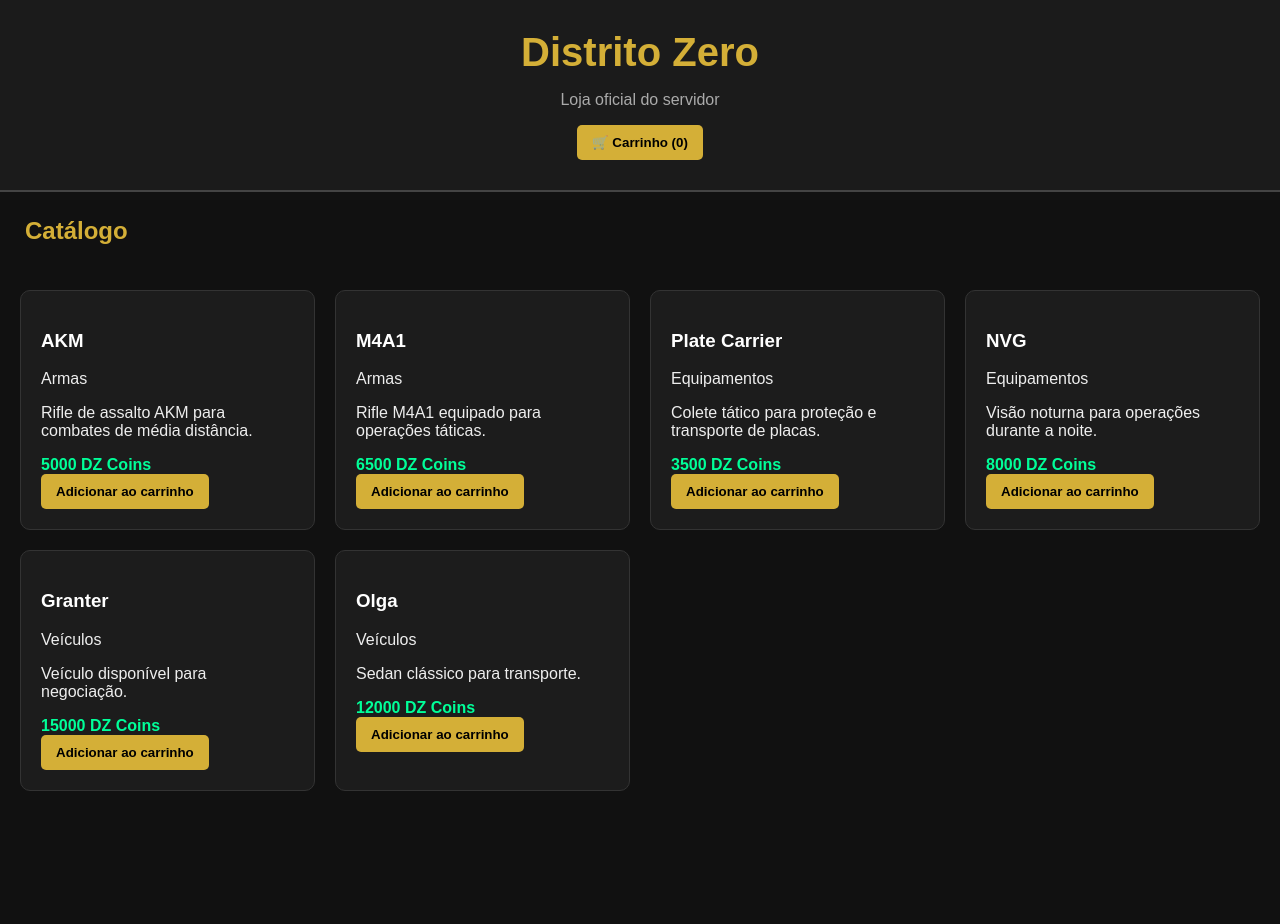
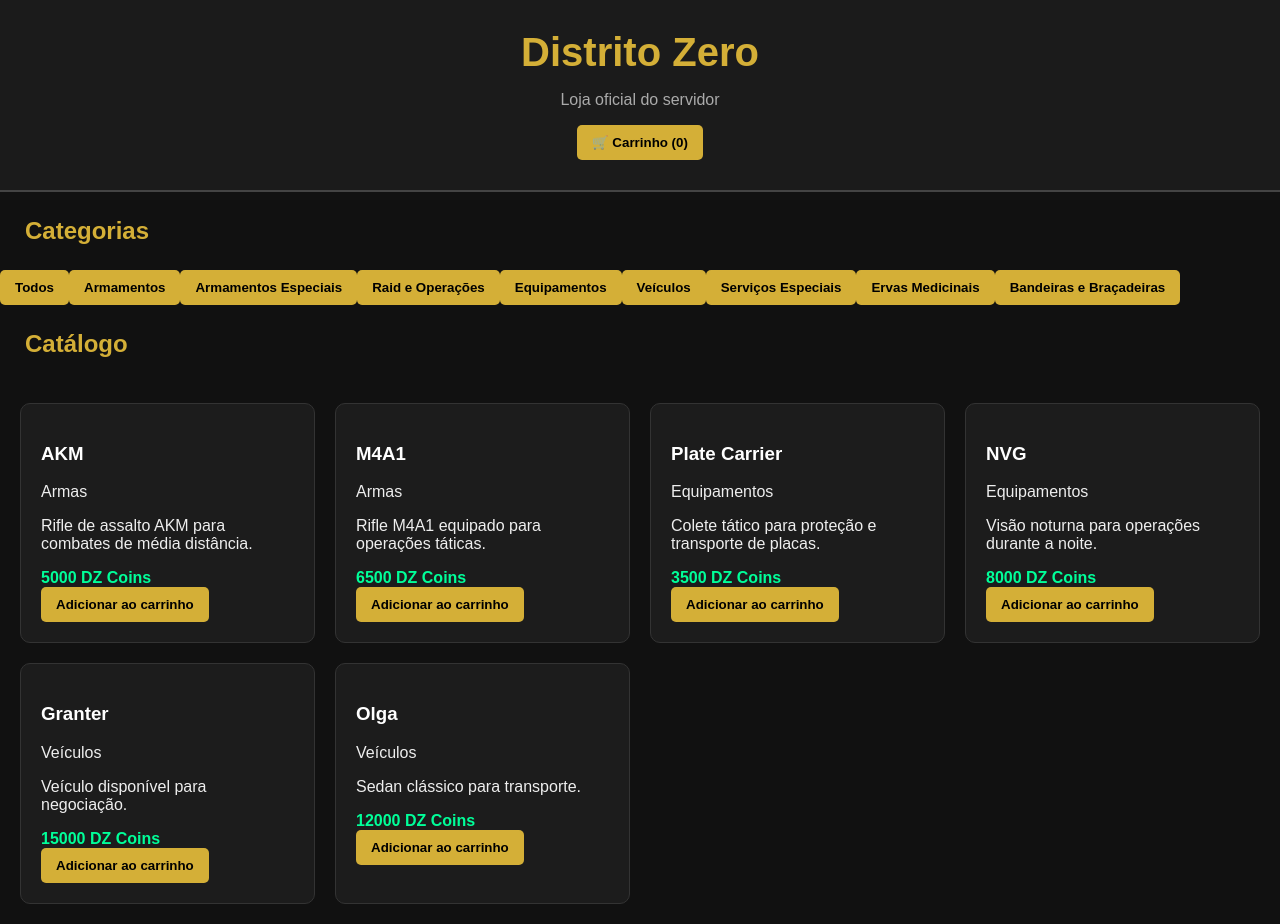
Before and after one commit to testejogo535598-tech/Distrito-Zero, a React (Vite) app: page / in a window 1280 px wide. Before the commit the page ends 811 px from the top, so only its background shows below. Built offline with nearby package versions, Linux system fonts and the light colour scheme.

Commit message:
Update main.jsx

```diff
--- a/src/main.jsx
+++ b/src/main.jsx
@@ -4,11 +4,35 @@ import produtos from "./produtos";
 import "./style.css";
 
 function App() {
+  const [categoria, setCategoria] = useState("Todos");
   const [carrinho, setCarrinho] = useState([]);
   const [abrirCarrinho, setAbrirCarrinho] = useState(false);
   const [gametag, setGametag] = useState("");
   const [observacao, setObservacao] = useState("");
   const [pedidoEnviado, setPedidoEnviado] = useState(false);
+
+
+  const categorias = [
+    "Todos",
+    "Armamentos",
+    "Armamentos Especiais",
+    "Raid e Operações",
+    "Equipamentos",
+    "Veículos",
+    "Serviços Especiais",
+    "Ervas Medicinais",
+    "Bandeiras e Braçadeiras"
+  ];
+
+
+  const produtosFiltrados =
+    categoria === "Todos"
+      ? produtos
+      : produtos.filter(
+          (produto) =>
+            produto.categoria === categoria
+        );
+
 
   function adicionar(produto) {
     const existe = carrinho.find(
@@ -21,7 +45,8 @@ function App() {
           item.id === produto.id
             ? {
                 ...item,
-                quantidade: item.quantidade + 1,
+                quantidade:
+                  item.quantidade + 1,
               }
             : item
         )
@@ -37,21 +62,24 @@ function App() {
     }
   }
 
+
   function remover(id) {
     setCarrinho(
-      carrinho.filter((item) => item.id !== id)
+      carrinho.filter(
+        (item) => item.id !== id
+      )
     );
   }
 
+
   const total = carrinho.reduce(
     (soma, item) =>
-      soma + item.preco * item.quantidade,
+      soma +
+      item.preco *
+      item.quantidade,
     0
   );
 
-  function enviarPedido() {
-    setPedidoEnviado(true);
-  }
 
   return (
     <div>
@@ -66,12 +94,31 @@ function App() {
       </header>
 
 
+      <h2>Categorias</h2>
+
+      <div>
+
+        {categorias.map((cat) => (
+
+          <button
+            key={cat}
+            onClick={() => setCategoria(cat)}
+          >
+            {cat}
+          </button>
+
+        ))}
+
+      </div>
+
+
+
       <h2>Catálogo</h2>
 
 
       <div className="produtos">
 
-        {produtos.map((produto) => (
+        {produtosFiltrados.map((produto) => (
 
           <div className="card" key={produto.id}>
 
@@ -87,7 +134,11 @@ function App() {
 
             <br />
 
-            <button onClick={() => adicionar(produto)}>
+            <button
+              onClick={() =>
+                adicionar(produto)
+              }
+            >
               Adicionar ao carrinho
             </button>
 
@@ -98,7 +149,6 @@ function App() {
       </div>
 
 
-
       {abrirCarrinho && (
 
         <div className="carrinho">
@@ -106,41 +156,37 @@ function App() {
           <h2>🛒 Seu Carrinho</h2>
 
 
-          {carrinho.length === 0 ? (
-
-            <p>Carrinho vazio</p>
-
-          ) : (
-
-            carrinho.map((item) => (
+          {carrinho.map((item) => (
 
             <div key={item.id}>
 
               <p>
                 {item.nome}
                 <br />
-                  Quantidade: {item.quantidade}
+                Quantidade:
+                {item.quantidade}
                 <br />
-                  Valor:
-                  {item.preco * item.quantidade} DZ Coins
+                {item.preco *
+                item.quantidade}
+                DZ Coins
               </p>
 
-
-                <button onClick={() => remover(item.id)}>
+              <button
+                onClick={() =>
+                  remover(item.id)
+                }
+              >
                 ❌ Remover
               </button>
 
             </div>
 
-            ))
-
-          )}
+          ))}
 
 
           <h3>
             Total: {total} DZ Coins
           </h3>
-
 
 
           <h2>Finalizar pedido</h2>
@@ -164,34 +210,21 @@ function App() {
           />
 
 
-          <button onClick={enviarPedido}>
+          <button
+            onClick={() =>
+              setPedidoEnviado(true)
+            }
+          >
             Enviar pedido
           </button>
 
 
-
           {pedidoEnviado && (
-
-            <div>
-
-              <h3>
-                ✅ Pedido enviado
-              </h3>
-
             <p>
+              ✅ Pedido enviado<br />
               Status: Aguardando pagamento
             </p>
-
-            </div>
-
           )}
-
-
-
-          <button onClick={() => setAbrirCarrinho(false)}>
-            Fechar carrinho
-          </button>
-
 
         </div>
 
```
Lines whose indentation alone changed are shown as unchanged.
